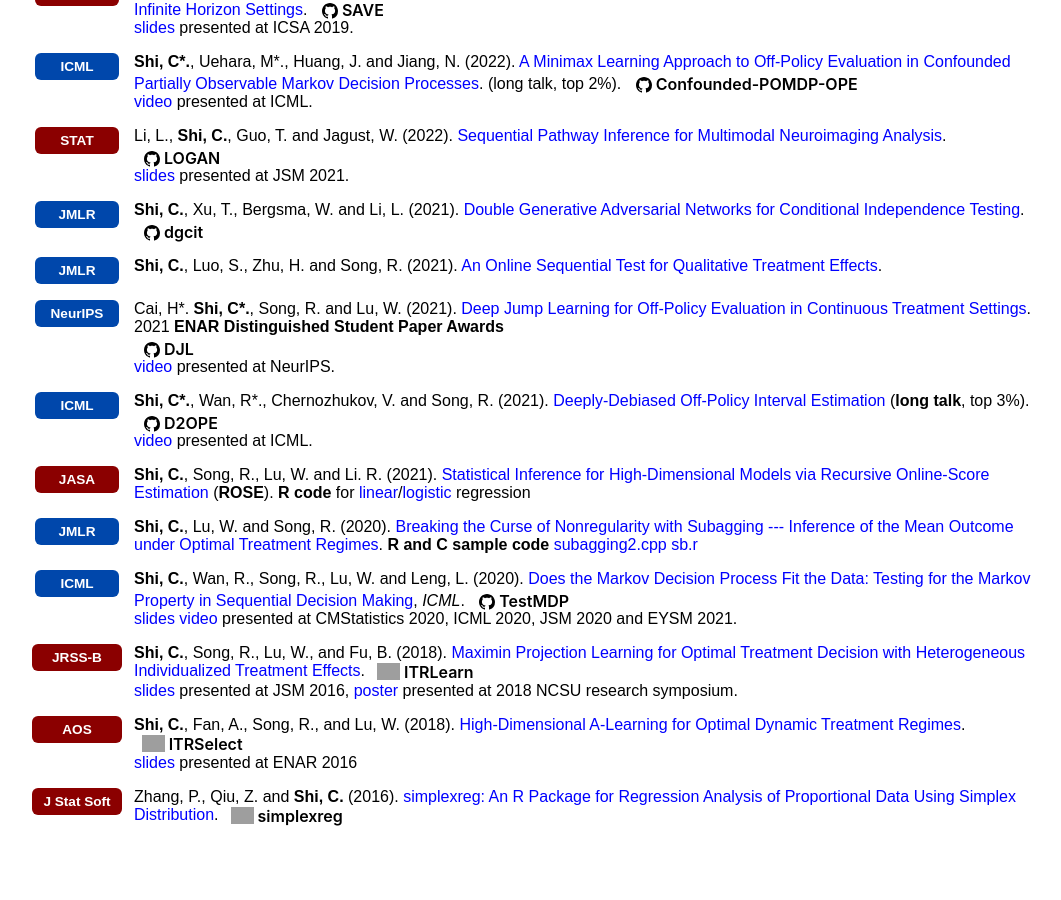
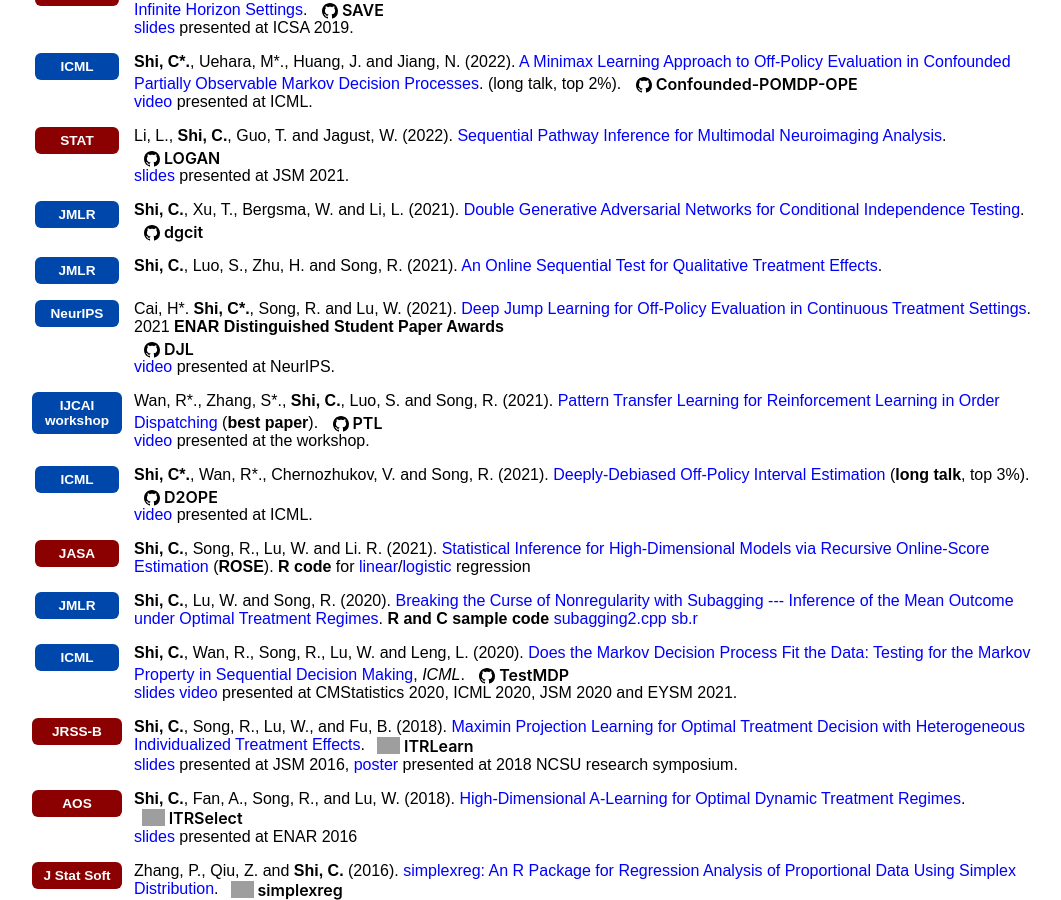
Before and after one commit to callmespring/callmespring.github.io, a Jekyll site: the page built from publication.md, in a window 1280 px wide and 900 px high, scrolled down 3616 px. Shown: the whole window, without its empty margins (108-1169 px from the left). Built offline with Jekyll 4.4.1, drawn with Linux system fonts in a browser that asks for light colours; before the commit the page ends 4442 px from its top, so only the background shows below that; grey boxes are pictures that could not be loaded.

Commit message:
Update publication.md

```diff
--- a/publication.md
+++ b/publication.md
@@ -594,6 +594,20 @@
 
 <div class="publication-entry" style="display: flex; align-items: flex-start; margin-bottom: 1em;">
   <div class="pub-venue" style="flex: 0 0 90px; margin-right: 12px; display: flex; align-items: center; justify-content: center;">
+    <span class="publication-logo-badge badge-ml">IJCAI workshop</span>
+  </div>
+  <div class="pub-content" style="flex: 1;">
+    Wan, R*., Zhang, S*., <strong>Shi, C.</strong>, Luo, S. and Song, R. (2021). <a href="https://arxiv.org/pdf/2105.13218">Pattern Transfer Learning for Reinforcement Learning in Order Dispatching</a> (<strong>best paper</strong>).
+    <a href="https://github.com/szhang-stats/PTL" class="gh-module-link">
+      <svg class="gh-icon" viewBox="0 0 16 16"><path d="M8 0C3.58 0 0 3.58 0 8c0 3.54 2.29 6.53 5.47 7.59.4.07.55-.17.55-.38 0-.19-.01-.82-.01-1.49-2.01.37-2.53-.49-2.69-.94-.09-.23-.48-.94-.82-1.13-.28-.15-.68-.52-.01-.53.63-.01 1.08.58 1.23.82.72 1.21 1.87.87 2.33.66.07-.52.28-.87.51-1.07-1.78-.2-3.64-.89-3.64-3.95 0-.87.31-1.59.82-2.15-.08-.2-.36-1.02.08-2.12 0 0 .67-.21 2.2.82.64-.18 1.32-.27 2-.27.68 0 1.36.09 2 .27 1.53-1.04 2.2-.82 2.2-.82.44 1.1.16 1.92.08 2.12.51.56.82 1.27.82 2.15 0 3.07-1.87 3.75-3.65 3.95.29.25.54.73.54 1.48 0 1.07-.01 1.93-.01 2.2 0 .21.15.46.55.38A8.013 8.013 0 0016 8c0-4.42-3.58-8-8-8z"></path></svg>
+      <span class="gh-module-badge">PTL</span>
+    </a>
+    <br/> <a href="https://www.youtube.com/watch?v=g6ejNcMUdHk&t=851s"><font size="3">video</font></a> <font size="3">presented at the workshop</font>.
+  </div>
+</div>
+
+<div class="publication-entry" style="display: flex; align-items: flex-start; margin-bottom: 1em;">
+  <div class="pub-venue" style="flex: 0 0 90px; margin-right: 12px; display: flex; align-items: center; justify-content: center;">
     <span class="publication-logo-badge badge-ml">ICML</span>
   </div>
   <div class="pub-content" style="flex: 1;">
```
